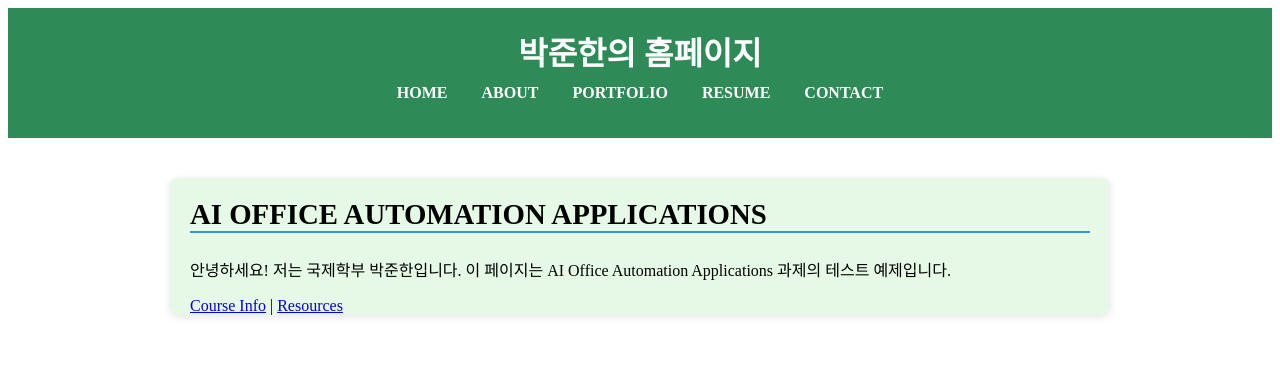
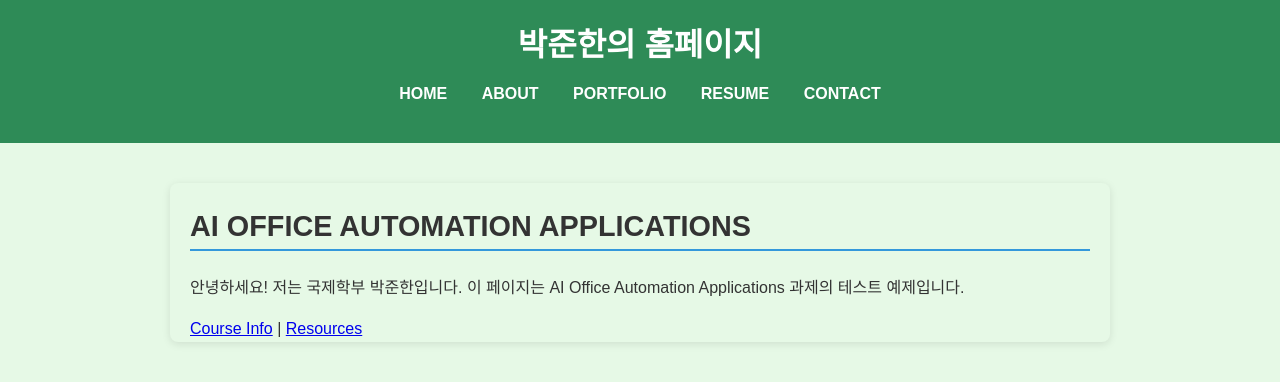
Before and after one commit to hello-123-bjh/hello, a plain HTML site: page index.html in a window 1280 px wide. Drawn offline with Linux system fonts and the light colour scheme; a script that the page names is missing.

Commit message:
Update style.css

```diff
--- a/style.css
+++ b/style.css
@@ -1,5 +1,3 @@
-<link rel="stylesheet" href="style.css">
-
 /* 기본 전체 스타일 */
 body {
   font-family: 'Noto Sans KR', sans-serif;
@@ -12,7 +10,7 @@ body {
 
 /* 헤더 스타일 */
 header {
-  background-color: #2e8b57; /* 진한 풀색 (SeaGreen) */
+  background-color: #2e8b57; /* 진한 풀색 */
   color: white;
   padding: 20px 0;
   text-align: center;
@@ -79,7 +77,7 @@ main ul li a:hover {
   text-decoration: underline;
 }
 
-/* 푸터 스타일 (선택사항) */
+/* 푸터 스타일 */
 footer {
   text-align: center;
   padding: 20px;
```
